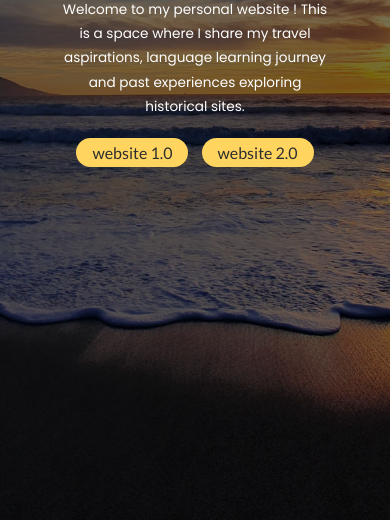
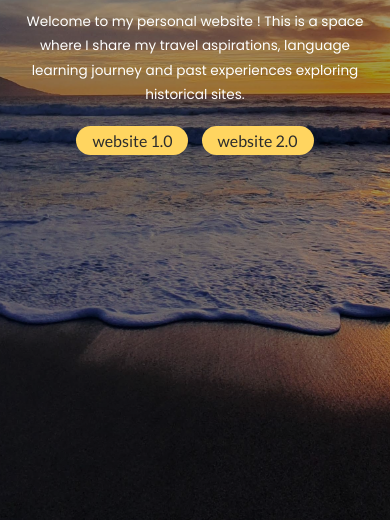
Before and after one commit to mokhelek/websites-landing-page, a plain HTML site: page index.html in a window 390 px wide. Shown: the part 324-844 px from the top of the page. Drawn offline with nearby package versions, Linux system fonts and the light colour scheme.

Commit message:
more responsive

```diff
--- a/assets/css/styling.css
+++ b/assets/css/styling.css
@@ -3,7 +3,7 @@
 
 
 .overlay {
-    background-color: rgba(0, 0, 0, 0.53);
+    background-color: rgba(0, 0, 0, 0.368);
     height: 100%;
     display: flex;
     justify-content: center;
@@ -69,4 +69,7 @@
         height: 1.8rem;
         font-size: 1rem;
     }
+    #text-wrapper {
+        width: 90%;
+      }
   }
```
